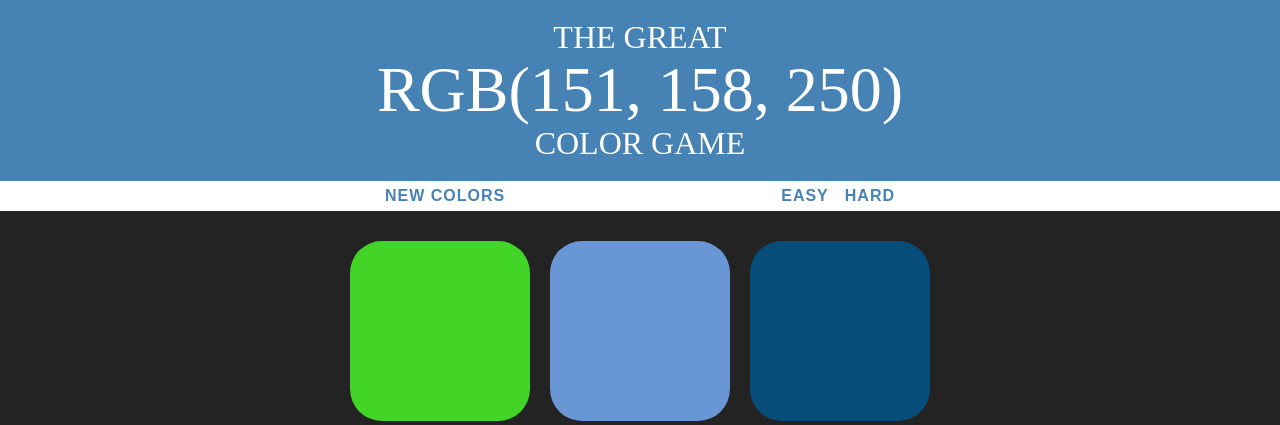
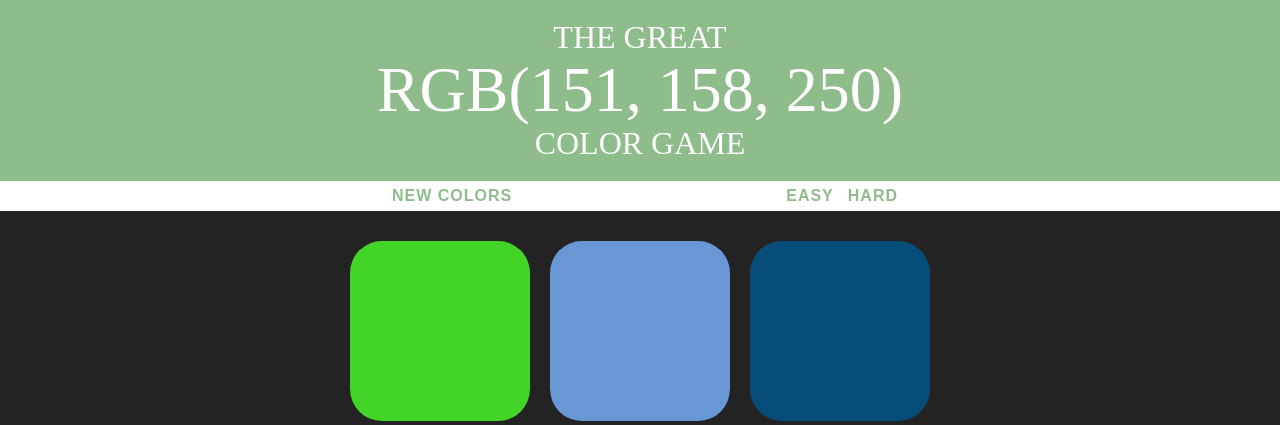
Before and after one commit to efertsch/RGB-Guessing-Game, a PHP site: page /game.html in a window 1280 px wide. Shown: the top 425 px of the page. Run offline with PHP 8.4, Linux system fonts and the light colour scheme.

Commit message:
refactor old css, replace with sass

```diff
--- a/game.html
+++ b/game.html
@@ -2,7 +2,8 @@
 <html>
 <head>
 	<title>The Color Game</title>
-	<link rel="stylesheet" type="text/css" href="public/styles.css">
+	<!-- <link rel="stylesheet" type="text/css" href="public/styles.css"> -->
+	<link rel="stylesheet" type="text/css" href="public/css/main.css">
 </head>
 <body>
 
@@ -17,15 +18,15 @@
 	<main>
 		<section>
 			<div id="menu">
-				<button id="reset">New Colors</button>
+				<button id="reset" class="button">New Colors</button>
 				<span id="message"></span>
-				<button class="mode">Easy</button>
-				<button class="mode">Hard</button>
+				<button class="mode button">Easy</button>
+				<button class="mode button">Hard</button>
 			</div>
 		</section>
 
 		<section>
-			<div id="container">
+			<div class="container">
 				<div class="tile"></div>
 				<div class="tile"></div>
 				<div class="tile"></div>
--- a/public/css/main.css
+++ b/public/css/main.css
@@ -1,3 +1,76 @@
+* {
+  margin: 0;
+  padding: 0; }
 
+body {
+  background: #232323;
+  margin: 0;
+  font-family: "Monserrat", "Avenir"; }
+
+header h1 {
+  color: white;
+  text-align: center;
+  background: #8fbc8b;
+  font-weight: normal;
+  text-transform: uppercase;
+  line-height: 1.1;
+  padding-top: 20px;
+  padding-bottom: 20px; }
+
+.button {
+  border: none;
+  background: none;
+  color: #8fbc8b;
+  text-transform: uppercase;
+  height: 100%;
+  font-weight: 700;
+  letter-spacing: 1px;
+  margin-left: 10px;
+  font-size: inherit;
+  -webkit-transition: all, 0.3s;
+  -moz-transition: all, 0.3s;
+  -ms-transition: all, 0.3s;
+  -o-transition: all, 0.3s;
+  transition: all, 0.3s;
+  outline: none; }
+  .button:hover {
+    color: white;
+    background: #8fbc8b; }
+
+.selected {
+  color: white;
+  background: #8fbc8b; }
+
+.tile {
+  width: 30%;
+  padding-bottom: 30%;
+  float: left;
+  margin: 1.66%;
+  border-radius: 2em;
+  -webkit-transition: background, 0.6s;
+  -moz-transition: background, 0.6s;
+  -ms-transition: background, 0.6s;
+  -o-transition: background, 0.6s;
+  transition: background, 0.6s; }
+
+.container {
+  max-width: 600px;
+  margin: 20px auto; }
+
+#menu {
+  background: white;
+  height: 30px;
+  text-align: center; }
+
+#message {
+  display: inline-block;
+  width: 20%;
+  font-weight: 700;
+  color: black;
+  text-transform: uppercase;
+  letter-spacing: 1px; }
+
+#winning-color {
+  font-size: 200%; }
 
 /*# sourceMappingURL=main.css.map */
--- a/public/js/script.js
+++ b/public/js/script.js
@@ -78,7 +78,7 @@ function resetGame(){
 		}
 	};
 
-	h1.style.background = "steelblue";
+	h1.style.background = "rgb(143, 188, 139)";
 };
 
 // Sets up easy and hard mode button functionality
@@ -94,15 +94,21 @@ function setUpModeButtons(){
 };
 
 // Loops over tiles and adds an event listener to each tile
-//Determines if clicked tile was of the correct color
+// Determines if clicked tile was of the correct color
 function setUpTiles(){
+
 	for(var i = 0; i < tiles.length; i ++) {
 		tiles[i].addEventListener("click", function(){
 			var clickedColor = this.style.backgroundColor;
 			if(clickedColor === winningColor) {
 				for(var i = 0; i < tiles.length; i ++) {
 					changeColors(clickedColor);
+					// break into function for setting to clicked color
 					h1.style.backgroundColor = clickedColor;
+					resetButton.style.color = clickedColor;
+					modeButtons[0].style.color = clickedColor;
+					modeButtons[1].style.color = clickedColor;
+
 					setContent(message, "Correct!");
 					setContent(resetButton, "Play Again?");
 				}
--- a/public/scss/main.scss
+++ b/public/scss/main.scss
@@ -0,0 +1,93 @@
+$font-family: "Monserrat", "Avenir";
+$body-background: rgb(35,35,35);
+$theme-color: rgb(143, 188, 139);
+$text-case-style: uppercase;
+$text-color: rgb(255, 255, 255);
+
+@mixin transition($property, $duration) {
+  -webkit-transition: $property, $duration;
+     -moz-transition: $property, $duration;
+      -ms-transition: $property, $duration;
+      -o-transition: $property, $duration;
+          transition: $property, $duration;
+}
+
+* {
+	margin: 0;
+	padding: 0;
+}
+
+body {
+	background: $body-background;
+	margin: 0;
+	font-family: $font-family;
+}
+
+header {
+	h1 {
+	color: $text-color;
+	text-align: center;
+	background: $theme-color;
+	font-weight: normal;
+	text-transform: $text-case-style;
+	line-height: 1.1;
+	padding-top: 20px;
+	padding-bottom: 20px;
+	}
+}
+
+.button {
+	border: none;
+	background: none;
+	color: $theme-color;
+	text-transform: $text-case-style;
+	height: 100%;
+	font-weight: 700;
+	letter-spacing: 1px;
+	margin-left: 10px;
+	font-size: inherit;
+	@include transition(all, 0.3s);
+	outline: none;
+	&:hover {
+		color: rgb(255,255,255);
+		background: $theme-color;
+	}
+}
+
+.selected {
+	color: $text-color;
+	background: $theme-color;
+}
+
+.tile {
+	width: 30%;
+	padding-bottom: 30%;
+	float: left;
+	margin: 1.66%;
+	border-radius: 2em;
+	@include transition(background, 0.6s);
+}
+
+.container {
+	max-width: 600px;
+	margin: 20px auto;
+}
+
+#menu {
+	background: white;
+	height: 30px;
+	text-align: center;
+}
+
+#message {
+	display: inline-block;
+	width: 20%;
+	font-weight: 700;
+	color: rgb(0, 0, 0);
+	text-transform: $text-case-style;
+	letter-spacing: 1px;
+}
+
+#winning-color {
+	font-size: 200%;
+}
--- a/public/styles.css
+++ b/public/styles.css
@@ -16,7 +16,7 @@ body {
 	-moz-transition: background, 0.6s;
 }
 
-#container {
+.container {
 	max-width: 600px;
 	margin: 20px auto;
 }
@@ -24,7 +24,7 @@ body {
 h1 {
 	color: white;
 	text-align: center;
-	background: steelblue;
+	background: RGB(255, 127, 80);
 	margin: 0;
 	font-weight: normal;
 	text-transform: uppercase;
@@ -51,7 +51,7 @@ h1 {
 
 .selected {
 	color: white;
-	background: steelblue;
+	background: RGB(255, 127, 80);
 }
 
 #winning-color {
@@ -61,7 +61,7 @@ h1 {
 button {
 	border: none;
 	background: none;
-	color: steelblue;
+	color: RGB(255, 127, 80);
 	text-transform: uppercase;
 	height: 100%;
 	font-weight: 700;
@@ -75,5 +75,5 @@ button {
 
 button:hover {
 	color: white;
-	background: steelblue;
+	background: RGB(255, 127, 80);
 }
```
Also changed, not shown: 1 other file.
